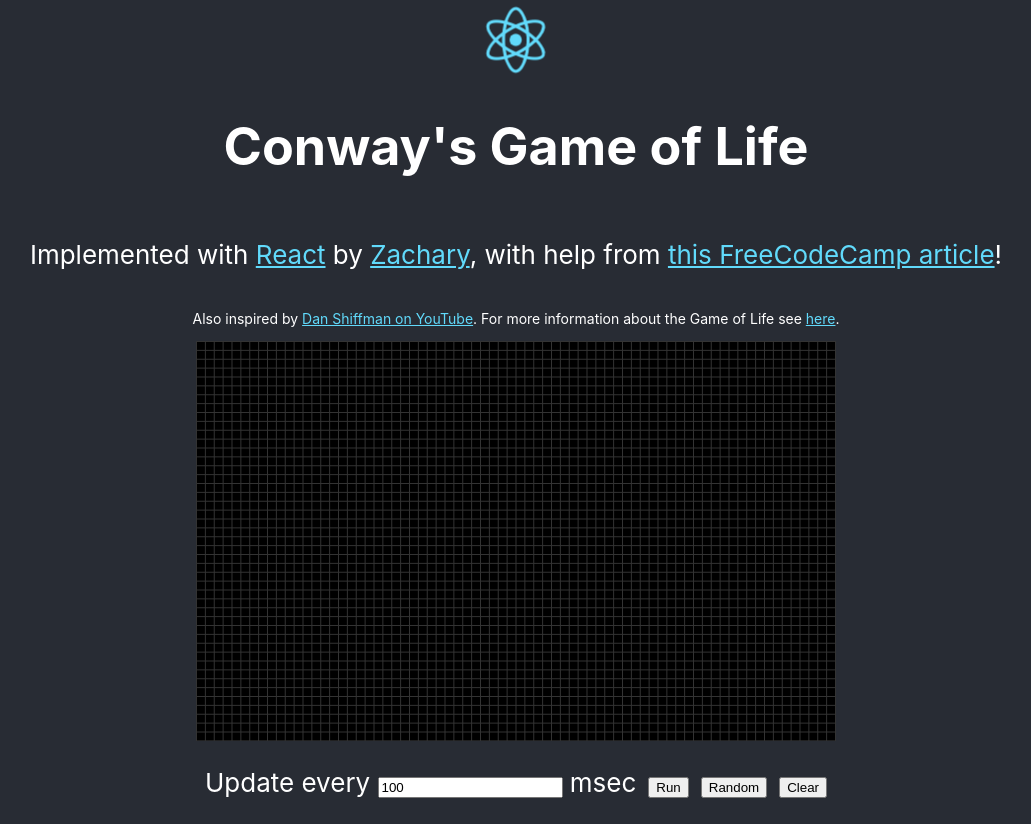
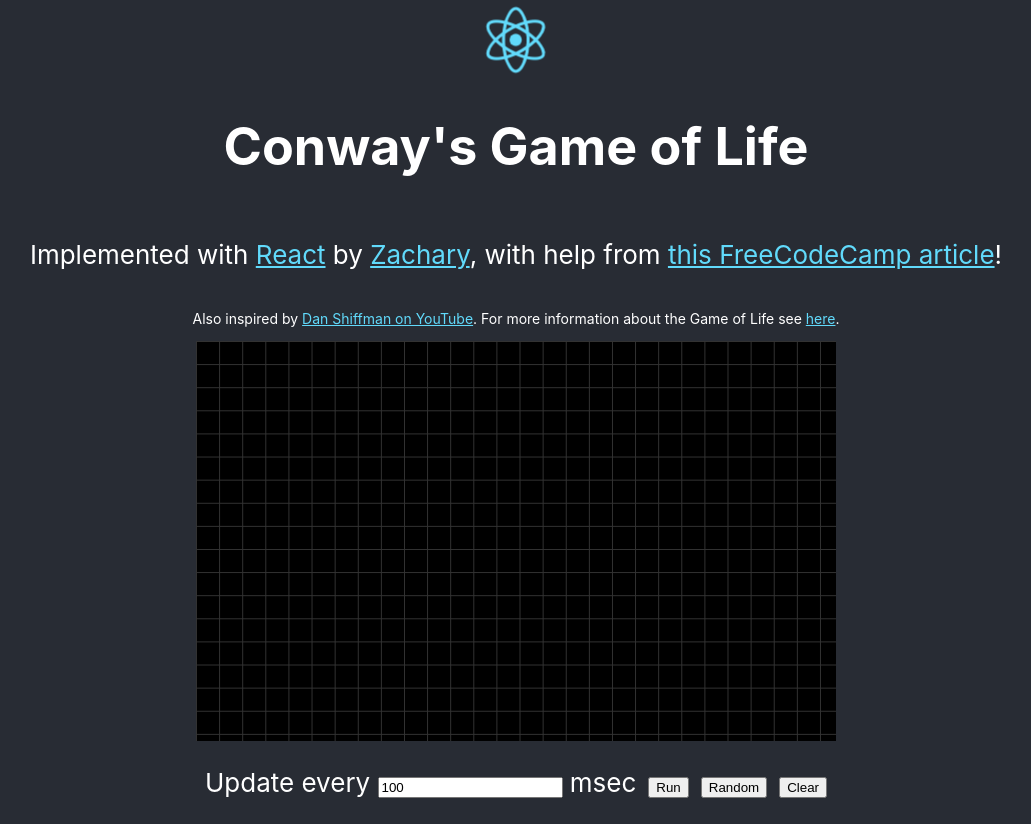
Before and after one commit to zgparsons/react-gameoflife, a React (Create React App) app: page / in a window 1280 px wide. Shown: the whole page, without its empty margins (124-1155 px from the left). Built offline with nearby package versions, Linux system fonts and the light colour scheme.

Commit message:
cell size again

```diff
--- a/src/Game.js
+++ b/src/Game.js
@@ -4,7 +4,7 @@ import './Game.css';
 
 const WIDTH = window.innerWidth / 2;
 const HEIGHT = window.innerHeight / 2;
-const CELL_SIZE = HEIGHT / 45;
+const CELL_SIZE = ((WIDTH / 45) + (HEIGHT / 45));
 
 class Game extends React.Component {
     constructor() {
```
